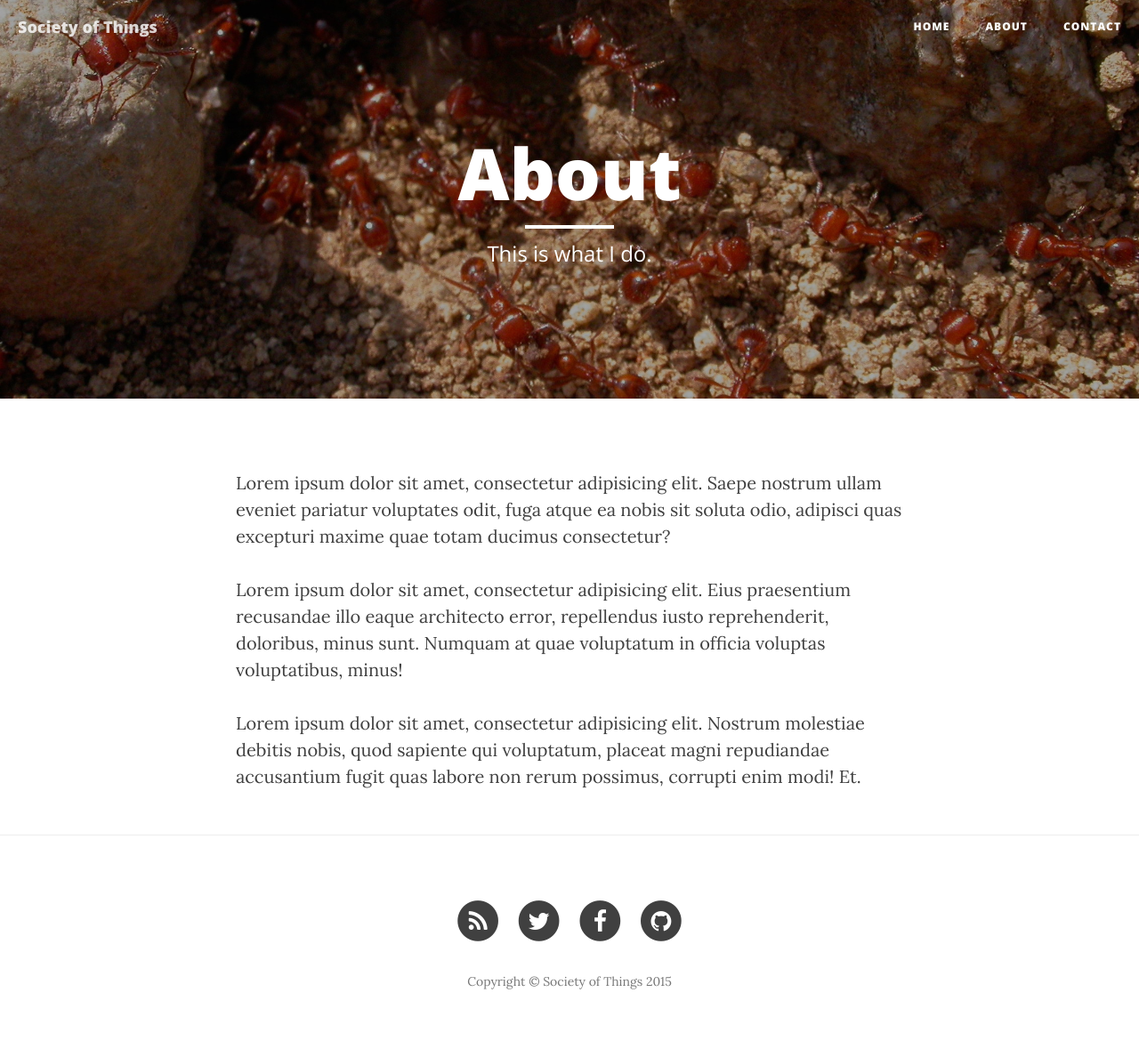
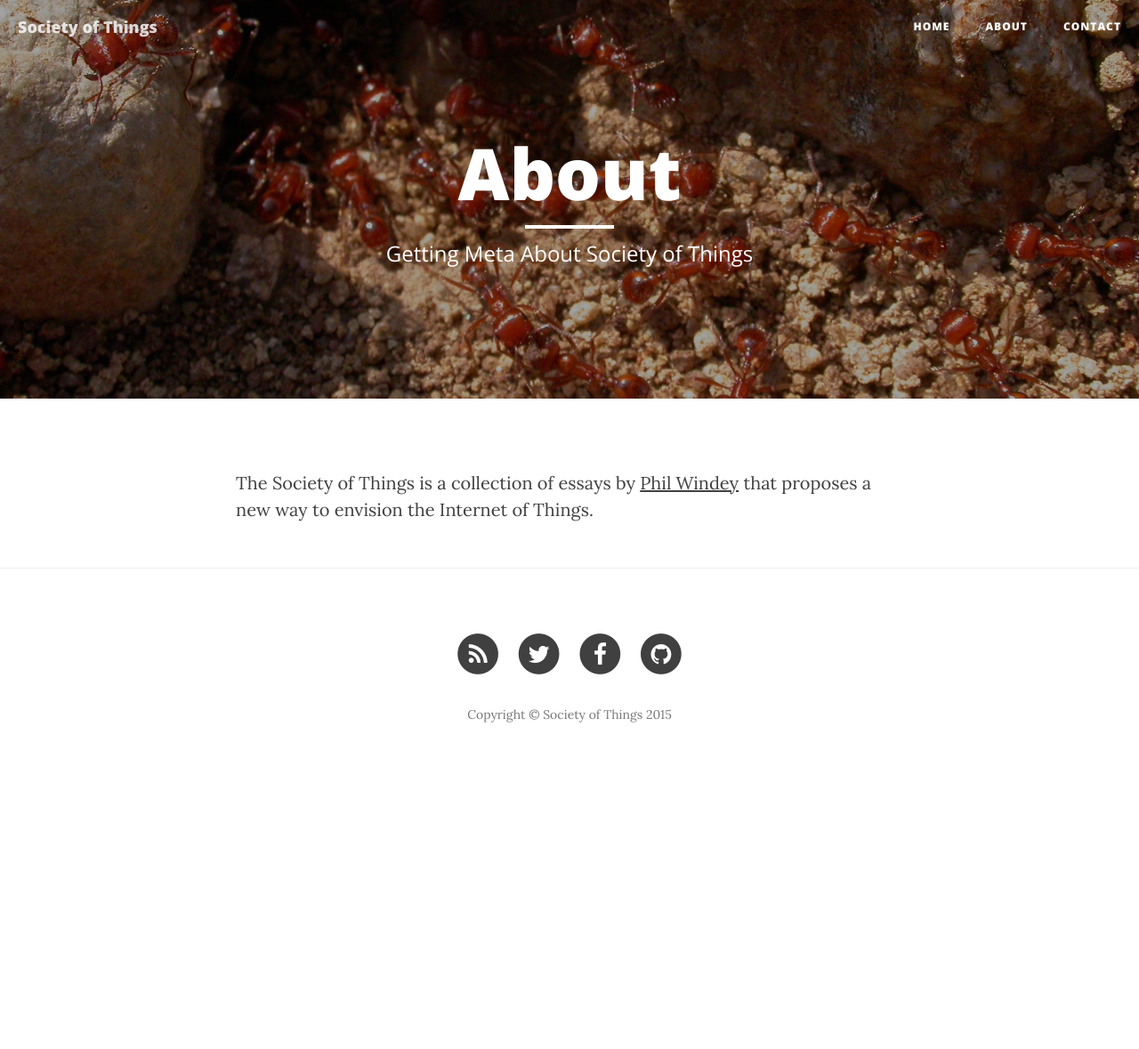
Before and after one commit to windley/societyofthings, a Jekyll site: the page built from about.html, in a window 1280 px wide. Shown: the whole page at 89% size. Built offline with Jekyll 4.4.1, drawn with Linux system fonts in a browser that asks for light colours; nearby versions of some CDN libraries; after the commit the page ends 900 px from its top, so only the background shows below that.

Commit message:
new about page

```diff
--- a/about.html
+++ b/about.html
@@ -1,12 +1,11 @@
 ---
 layout: page
 title: "About"
-description: "This is what I do."
+description: "Getting Meta About Society of Things"
 header-img: "img/about-bg.jpg"
 ---
 
-<p>Lorem ipsum dolor sit amet, consectetur adipisicing elit. Saepe nostrum ullam eveniet pariatur voluptates odit, fuga atque ea nobis sit soluta odio, adipisci quas excepturi maxime quae totam ducimus consectetur?</p>
 
-<p>Lorem ipsum dolor sit amet, consectetur adipisicing elit. Eius praesentium recusandae illo eaque architecto error, repellendus iusto reprehenderit, doloribus, minus sunt. Numquam at quae voluptatum in officia voluptas voluptatibus, minus!</p>
-
-<p>Lorem ipsum dolor sit amet, consectetur adipisicing elit. Nostrum molestiae debitis nobis, quod sapiente qui voluptatum, placeat magni repudiandae accusantium fugit quas labore non rerum possimus, corrupti enim modi! Et.</p>
+<p>
+The Society of Things is a collection of essays by <a href="http://phil.windley.org">Phil Windey</a> that proposes a new way to envision the Internet of Things.
+</p>
```
